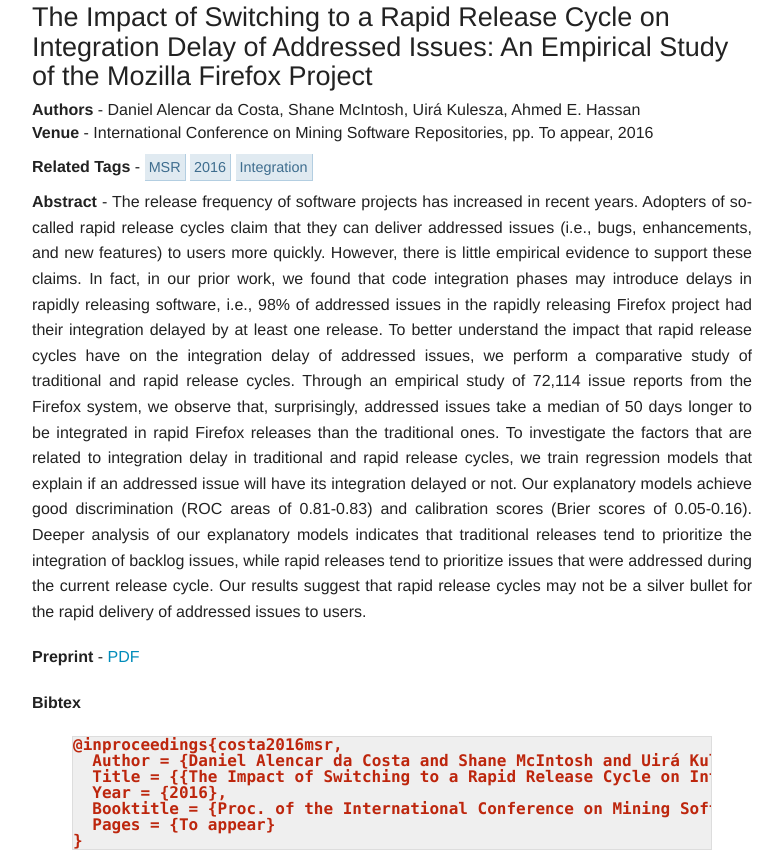
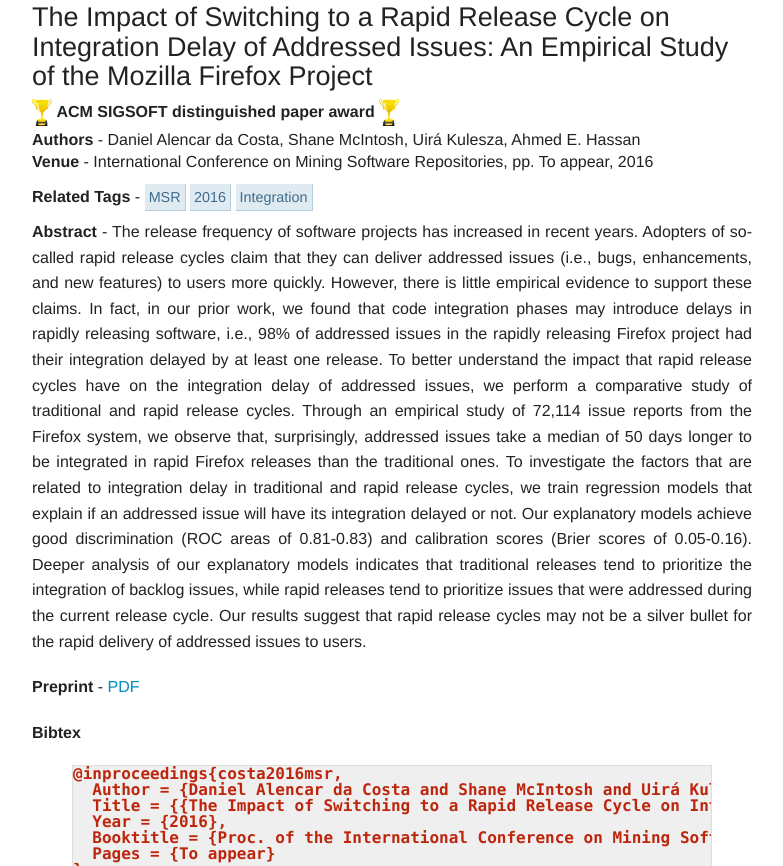
Before and after one commit to smcintosh/smcintosh.github.io, a Jekyll site: the page built from _posts/2016-05-14-the-impact-of-switching-to-a-rapid-release-cycle-on-integration-delay-of-addressed-issues.markdown, in a window 1280 px wide. Shown: the part 100-966 px from the top of the page, without its empty margins (123-906 px from the left). Built offline with Jekyll 4.4.1, drawn with Linux system fonts in a browser that asks for light colours; grey boxes are pictures that could not be loaded.

Commit message:
Daniel's distinguished paper

```diff
--- a/_posts/2016-05-14-the-impact-of-switching-to-a-rapid-release-cycle-on-integration-delay-of-addressed-issues.markdown
+++ b/_posts/2016-05-14-the-impact-of-switching-to-a-rapid-release-cycle-on-integration-delay-of-addressed-issues.markdown
@@ -10,6 +10,7 @@
 - Ahmed E. Hassan
 tags:
 - integration
+award: "ACM SIGSOFT distinguished paper award"
 venue: International Conference on Mining Software Repositories
 vtag: MSR
 pages: To appear
```
